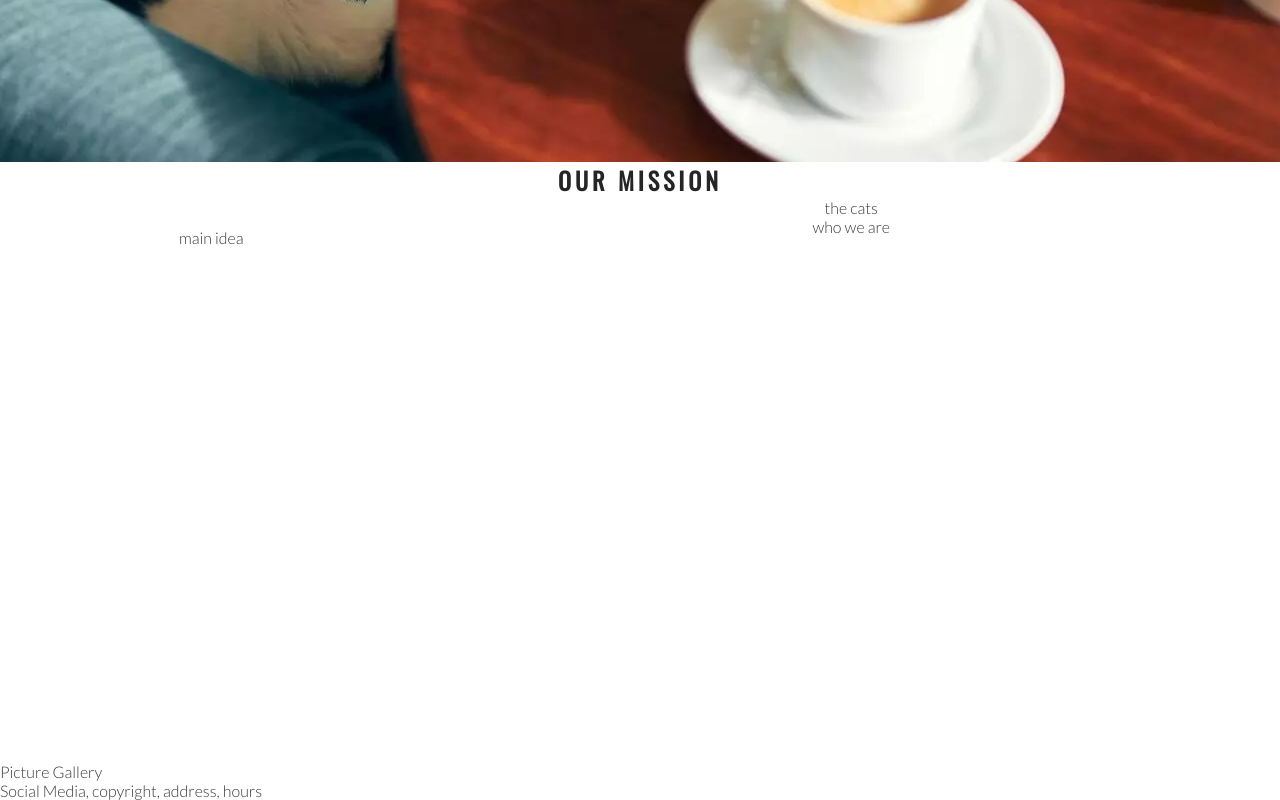
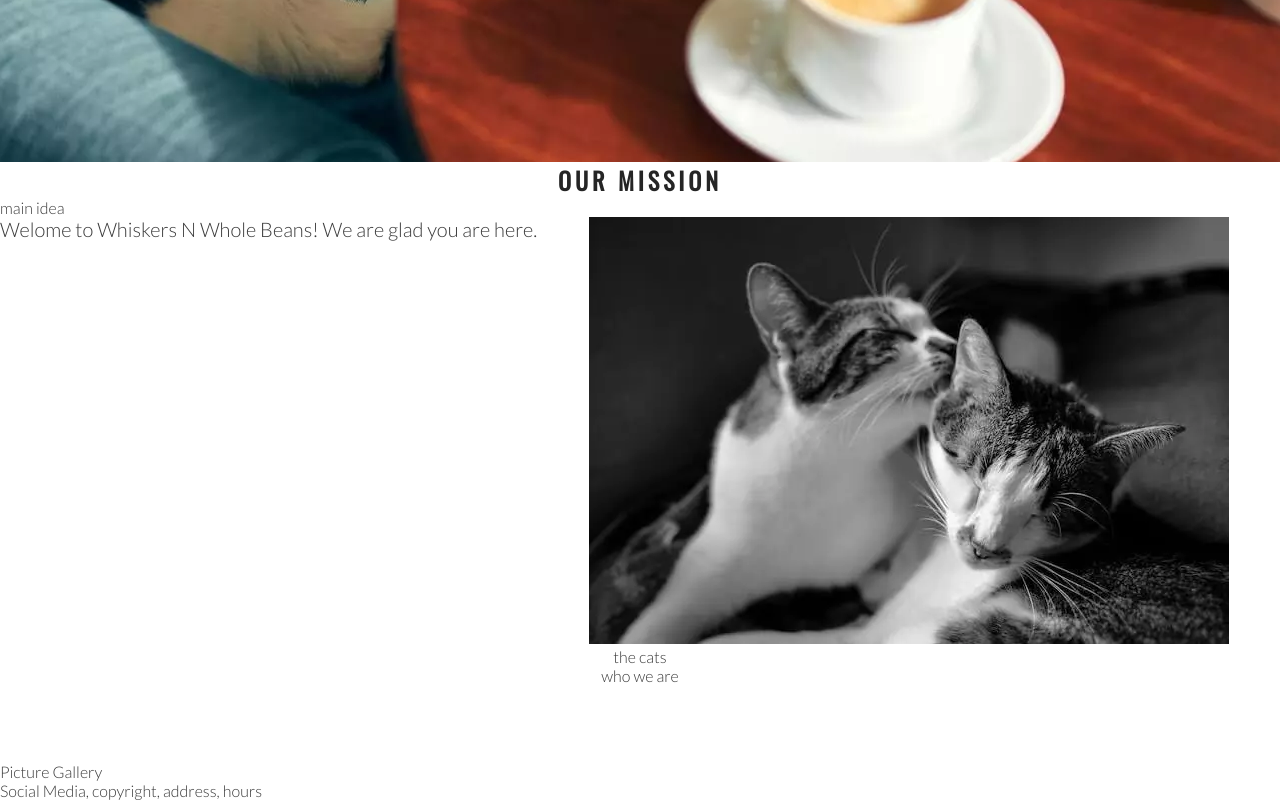
Before and after one commit to apita1423/whiskers-n-whole-beans, a plain HTML site: page index.html in a window 1280 px wide. Shown: the part 488-1288 px from the top of the page. Drawn offline with nearby package versions, Linux system fonts and the light colour scheme.

Commit message:
Add first image of our mission section and some text

```diff
--- a/assets/css/style.css
+++ b/assets/css/style.css
@@ -80,7 +80,18 @@ h1, h2 {
 }
 
 #top-whisker {
-    padding-top: 30px;
-    width: 33%;
-    float: left;
+    display: flex;
+    align-items: center;
+    justify-content: flex-start;
 }
+
+.main-cat-image {
+    max-width: 100%;
+    max-height: 100%;
+    margin-right: auto;
+}
+
+.main-cat-text {
+    font-size: 20px;
+    float: inline-start;
+}
--- a/index.html
+++ b/index.html
@@ -40,6 +40,12 @@
     <section id="main-idea">
         <h1>Our Mission</h1>
         <div id="top-whisker">main idea</div>
+            <div class="main-cat-image">
+            <img src="assets/images/home-cat-2.webp" alt="Two cats grooming each other">
+            <div class="main-cat-text">
+                <p>Welome to Whiskers N Whole Beans! We are glad you are here.</p>
+            </div>
+            </div>
         <div id="middle-whisker">the cats</div>
         <div id="bottom-whisker">who we are</div>
     </section>
```
Also changed, not shown: assets/images/home-cat-2.webp (added).
